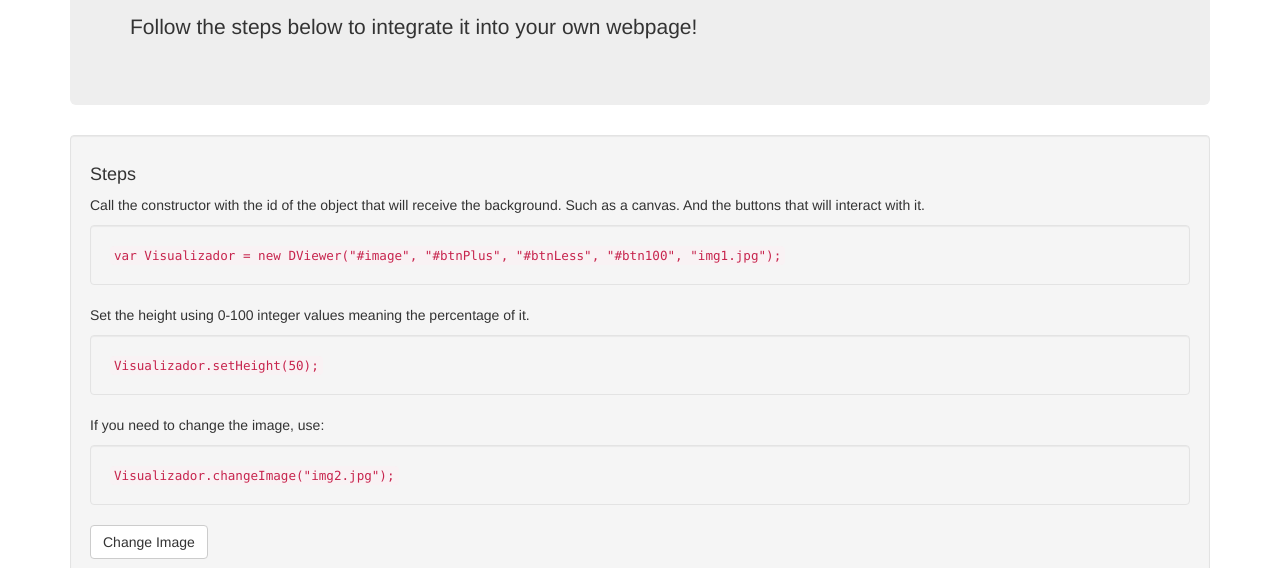
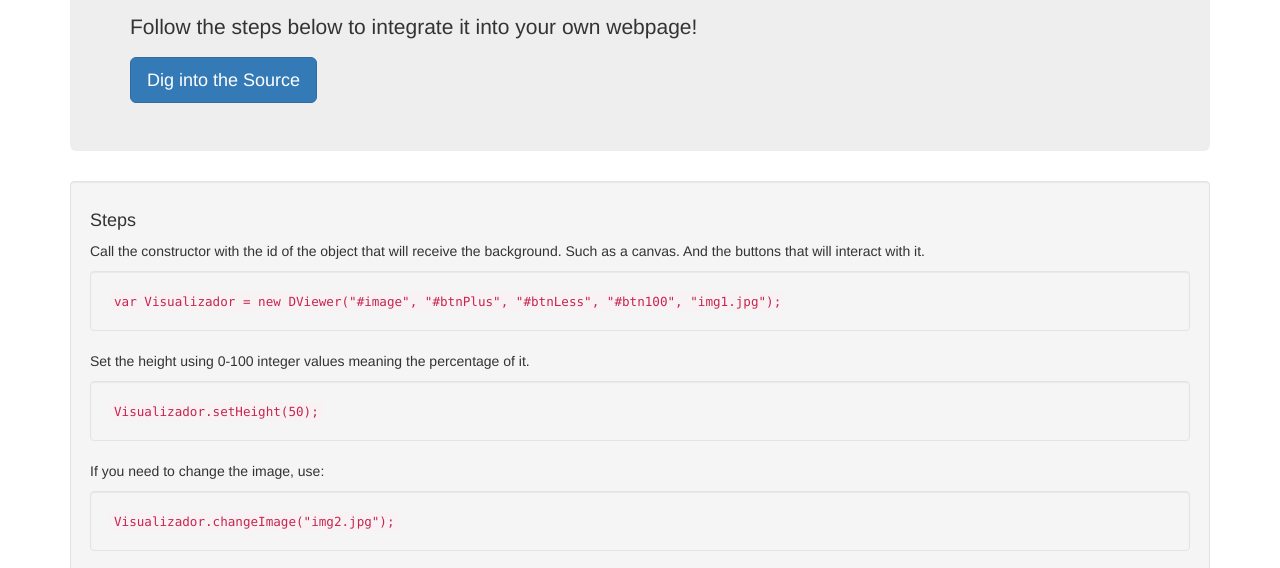
Before and after one commit to diogobernini/DViewer, a plain HTML site: page docs/index.html in a window 1280 px wide. Shown: the part 210-778 px from the top of the page. Drawn offline with Linux system fonts and the light colour scheme.

Commit message:
Update index.html

```diff
--- a/docs/index.html
+++ b/docs/index.html
@@ -22,6 +22,7 @@
             <h1>DViewer Sample!</h1>
             <p>This is a Javascript/jQuery library that allows you to enable document/images visualization by setting the background of the image and changing the position/scale based on user interaction.</p>
             <p>Follow the steps below to integrate it into your own webpage!</p>
+            <a class="btn btn-lg btn-primary" href="https://github.com/diogobernini/DViewer/releases">Dig into the Source</a>
         </div>
         <div class='well'>
             <h4>Steps</h4>
```
